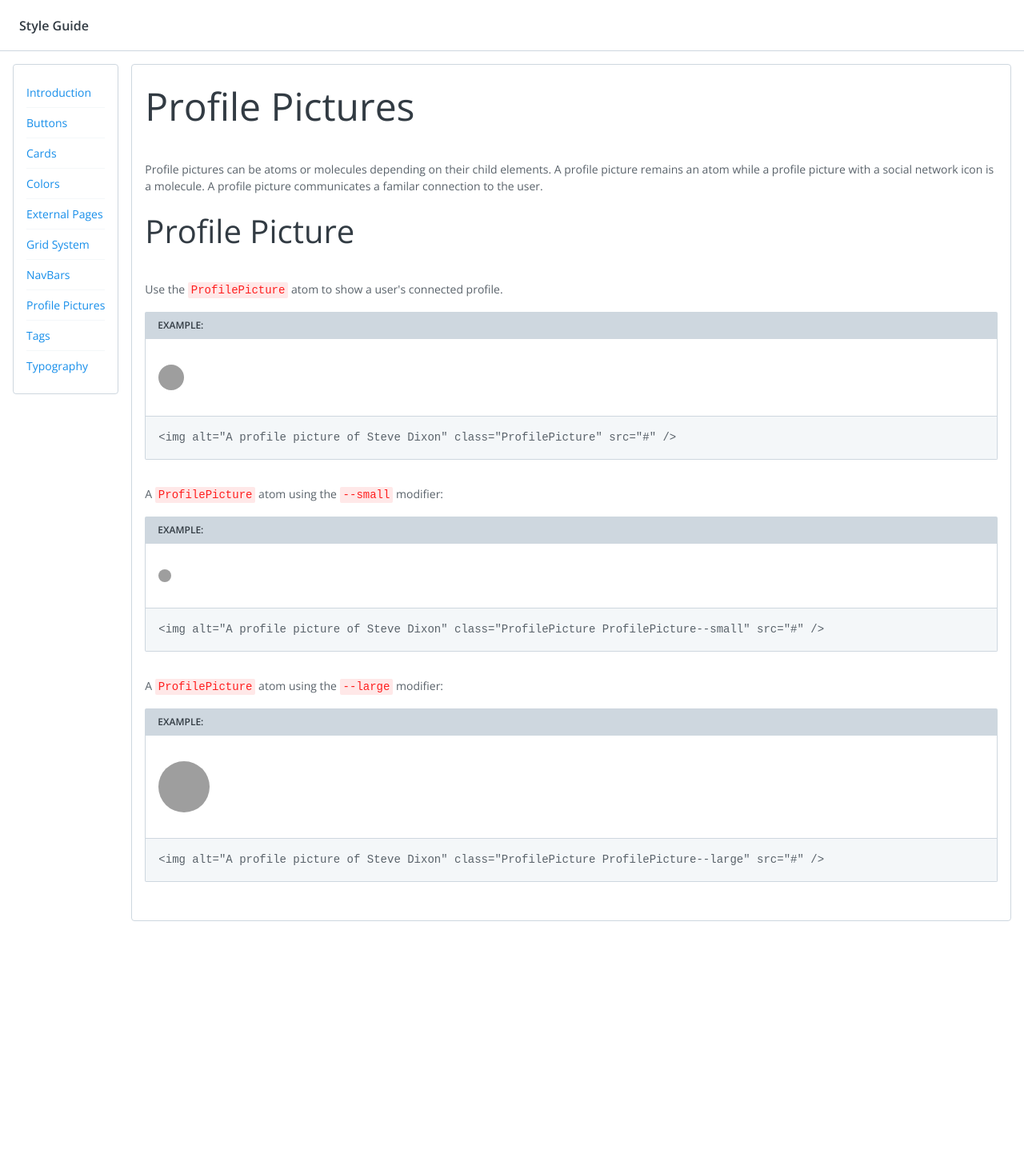
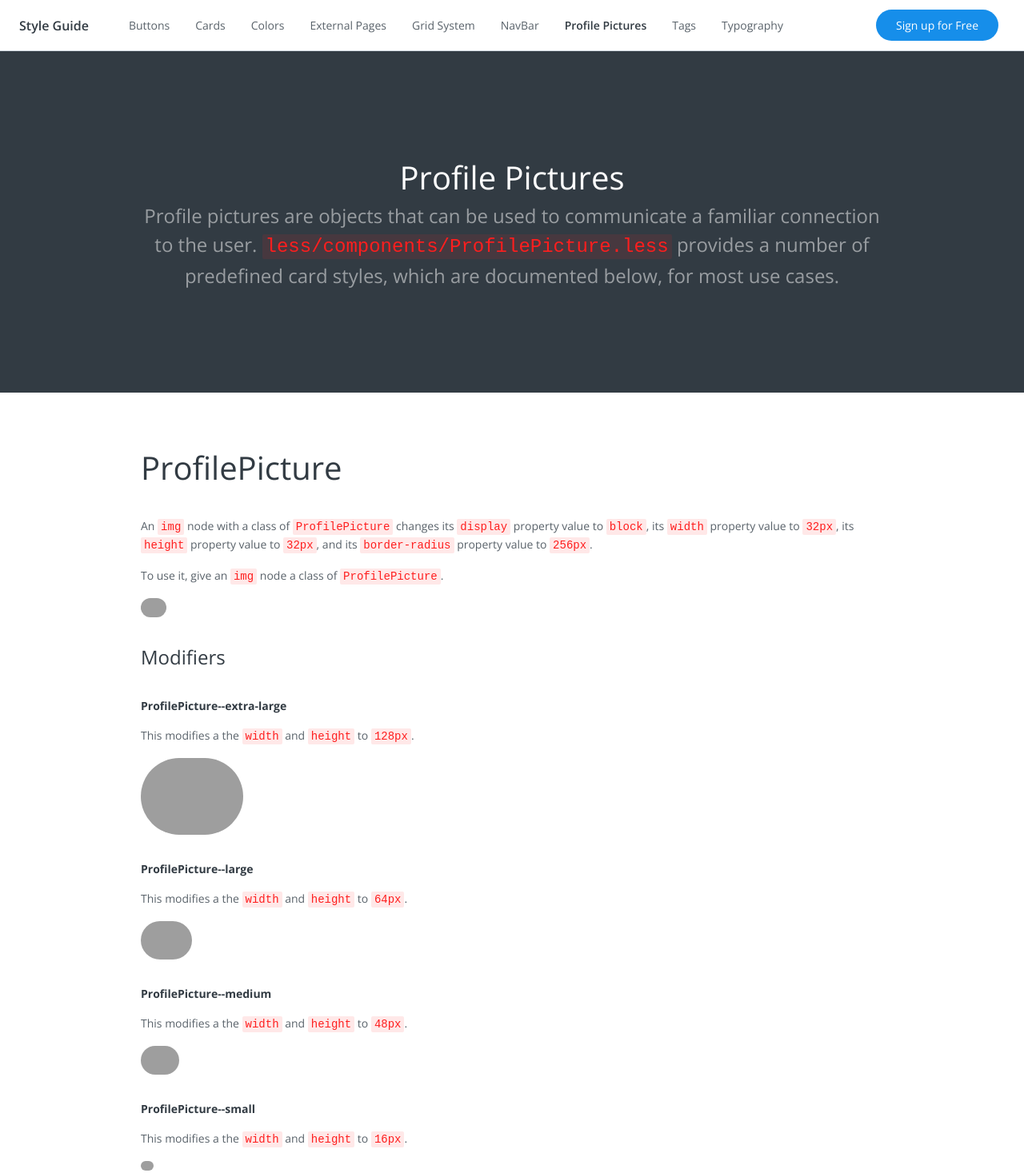
Before and after one commit to bufferapp/buffer-style, a plain HTML site: page profile-pictures.html in a window 1280 px wide. Shown: the whole page at 80% size. Before the commit the page ends 1184 px from the top, so only its background shows below. Drawn offline with nearby package versions, Linux system fonts and the light colour scheme; grey boxes are pictures that could not be loaded; some icons are missing.

Commit message:
Rebuild ProfilePicture page, remove unused object

```diff
--- a/css/style.css
+++ b/css/style.css
@@ -523,18 +523,6 @@ p {
   width: 16px;
   height: 16px; }
 
-.ProfilePictureWithIcon {
-  position: relative;
-  width: 32px;
-  height: 32px;
-  background: red; }
-
-.ProfilePictureWithIcon__icon {
-  position: absolute;
-  right: 0;
-  bottom: 0;
-  background-color: #fff; }
-
 .Tag {
   padding: 2px 8px;
   font-size: 11px;
--- a/profile-pictures.html
+++ b/profile-pictures.html
@@ -9,77 +9,76 @@
     <link href="https://icons.buffer.com/0.11.1/buffer-icons.css" rel="stylesheet" />
     <link href="https://fonts.googleapis.com/css?family=Open+Sans:400,300,400italic,600,700" rel="stylesheet" type="text/css">
   </head>
-  <body class="app">
+  <body>
     <div class="NavBar">
       <div class="NavBar__title">
         <a href="/"><i class="bi bi-buffer"></i>Style Guide</a>
       </div>
-    </div>
-    <div class="body">
-      <div class="sidebar">
-        <div class="Card">
-          <ul class="sidebar-style-guide-list">
-            <li><a href="index.html">Introduction</a></li>
-            <li><a href="buttons.html">Buttons</a></li>
-            <li><a href="cards.html">Cards</a></li>
-            <li><a href="colors.html">Colors</a></li>
-            <li><a href="external-pages.html">External Pages</a></li>
-            <li><a href="grid-system.html">Grid System</a></li>
-            <li><a href="navbars.html">NavBars</a></li>
-            <li><a href="profile-pictures.html">Profile Pictures</a></li>
-            <li><a href="tags.html">Tags</a></li>
-            <li><a class="sidebar-style-guide-list--last" href="typography.html">Typography</a></li>
+      <ul class="NavBar__left-menu">
+        <li class="NavBar__menu__item"><a class="NavBar__menu__item__link" href="/">Buttons</a></li>
+        <li class="NavBar__menu__item"><a class="NavBar__menu__item__link" href="cards.html">Cards</a></li>
+        <li class="NavBar__menu__item"><a class="NavBar__menu__item__link" href="colors.html">Colors</a></li>
+        <li class="NavBar__menu__item"><a class="NavBar__menu__item__link" href="external-pages.html">External Pages</a></li>
+        <li class="NavBar__menu__item"><a class="NavBar__menu__item__link" href="grid-system.html">Grid System</a></li>
+        <li class="NavBar__menu__item"><a class="NavBar__menu__item__link" href="navbar.html">NavBar</a></li>
+        <li class="NavBar__menu__item NavBar__menu__item--active"><a class="NavBar__menu__item__link" href="profile-pictures.html">Profile Pictures</a></li>
+        <li class="NavBar__menu__item"><a class="NavBar__menu__item__link" href="tags.html">Tags</a></li>
+        <li class="NavBar__menu__item NavBar__menu__item--last"><a class="NavBar__menu__item__link" href="typography.html">Typography</a></li>
+      </ul>
+      <ul class="NavBar__right-menu">
+        <li class="NavBar__menu__item NavBar__menu__item--last"><a class="Button Button--secondary" href="https://buffer.com/">Sign up for Free</a></li>
       </ul>
     </div>
+
+    <div class="BlockHero BlockHero--colors">
+      <div class="GridRow">
+        <div class="GridContainer">
+          <div class="TwelveColumns--large TwelveColumns--medium">
+            <h2>Profile Pictures</h2>
+            <h3>Profile pictures are objects that can be used to communicate a familiar connection to the user. <code>less/components/ProfilePicture.less</code> provides a number of predefined card styles, which are documented below, for most use cases.</h3>
           </div>
-      <div class="content">
-        <div class="Card">
-          <div class="section">
-            <h1>Profile Pictures</h1>
-            <p>Profile pictures can be atoms or molecules depending on their child elements. A profile picture remains an atom while a profile picture with a social network icon is a molecule. A profile picture communicates a familar connection to the user.</p>
         </div>
-          <div class="section">
-            <h2>Profile Picture</h2>
-            <p>Use the <code>ProfilePicture</code> atom to show a user's connected profile.</p>
-            <div class="code-block">
-              <div class="code-block-title">
-                Example:
       </div>
-              <div class="code-block-render">
+    </div>
+
+    <div class="Block">
+      <div class="GridRow">
+        <div class="GridContainer">
+          <div class="TwelveColumns--large TwelveColumns--medium">
+            <div class="Block__content-block--top">
+              <h2>ProfilePicture</h2>
+              <p>An <code>img</code> node with a class of <code>ProfilePicture</code> changes its <code>display</code> property value to <code>block</code>, its <code>width</code> property value to <code>32px</code>, its <code>height</code> property value to <code>32px</code>, and its <code>border-radius</code> property value to <code>256px</code>.</p>
+              <p>To use it, give an <code>img</code> node a class of <code>ProfilePicture</code>.</p>
               <img alt="A profile picture of Steve Dixon" class="ProfilePicture" src="https://pbs.twimg.com/profile_images/694861974564409344/WpVYdDTj_bigger.jpg" />
             </div>
-              <div class="code-block-code">
-                <pre>&lt;img alt="A profile picture of Steve Dixon" class="ProfilePicture" src="#" /></pre>
+            <div class="Block__content-block">
+              <h3>Modifiers</h3>
             </div>
+            <div class="Block__content-block">
+              <h4>ProfilePicture--extra-large</h4>
+              <p>This modifies a the <code>width</code> and <code>height</code> to <code>128px</code>.</p>
+              <img alt="A profile picture of Steve Dixon" class="ProfilePicture ProfilePicture--extra-large" src="https://pbs.twimg.com/profile_images/694861974564409344/WpVYdDTj_bigger.jpg" />
             </div>
-            <p>A <code>ProfilePicture</code> atom using the <code>--small</code> modifier:</p>
-            <div class="code-block">
-              <div class="code-block-title">
-                Example:
+            <div class="Block__content-block">
+              <h4>ProfilePicture--large</h4>
+              <p>This modifies a the <code>width</code> and <code>height</code> to <code>64px</code>.</p>
+              <img alt="A profile picture of Steve Dixon" class="ProfilePicture ProfilePicture--large" src="https://pbs.twimg.com/profile_images/694861974564409344/WpVYdDTj_bigger.jpg" />
             </div>
-              <div class="code-block-render">
-                <img alt="A profile picture of Steve Dixon" class="ProfilePicture ProfilePicture--small code-block-render-example" src="https://pbs.twimg.com/profile_images/694861974564409344/WpVYdDTj_bigger.jpg" />
+            <div class="Block__content-block">
+              <h4>ProfilePicture--medium</h4>
+              <p>This modifies a the <code>width</code> and <code>height</code> to <code>48px</code>.</p>
+              <img alt="A profile picture of Steve Dixon" class="ProfilePicture ProfilePicture--medium" src="https://pbs.twimg.com/profile_images/694861974564409344/WpVYdDTj_bigger.jpg" />
             </div>
-              <div class="code-block-code">
-                <pre>&lt;img alt="A profile picture of Steve Dixon" class="ProfilePicture ProfilePicture--small" src="#" /></pre>
-              </div>
-            </div>
-            <p>A <code>ProfilePicture</code> atom using the <code>--large</code> modifier:</p>
-            <div class="code-block">
-              <div class="code-block-title">
-                Example:
-              </div>
-              <div class="code-block-render">
-                <img alt="A profile picture of Steve Dixon" class="ProfilePicture ProfilePicture--large code-block-render-example" src="https://pbs.twimg.com/profile_images/694861974564409344/WpVYdDTj_bigger.jpg" />
-              </div>
-              <div class="code-block-code">
-                <pre>&lt;img alt="A profile picture of Steve Dixon" class="ProfilePicture ProfilePicture--large" src="#" /></pre>
+            <div class="Block__content-block">
+              <h4>ProfilePicture--small</h4>
+              <p>This modifies a the <code>width</code> and <code>height</code> to <code>16px</code>.</p>
+              <img alt="A profile picture of Steve Dixon" class="ProfilePicture ProfilePicture--small" src="https://pbs.twimg.com/profile_images/694861974564409344/WpVYdDTj_bigger.jpg" />
             </div>
           </div>
         </div>
       </div>
     </div>
-    </div>
+
     <script src="https://ajax.googleapis.com/ajax/libs/jquery/1.12.0/jquery.min.js"></script>
     <script src="js/bundle.js"></script>
   </body>
```
Lines whose indentation alone changed are shown as unchanged.
